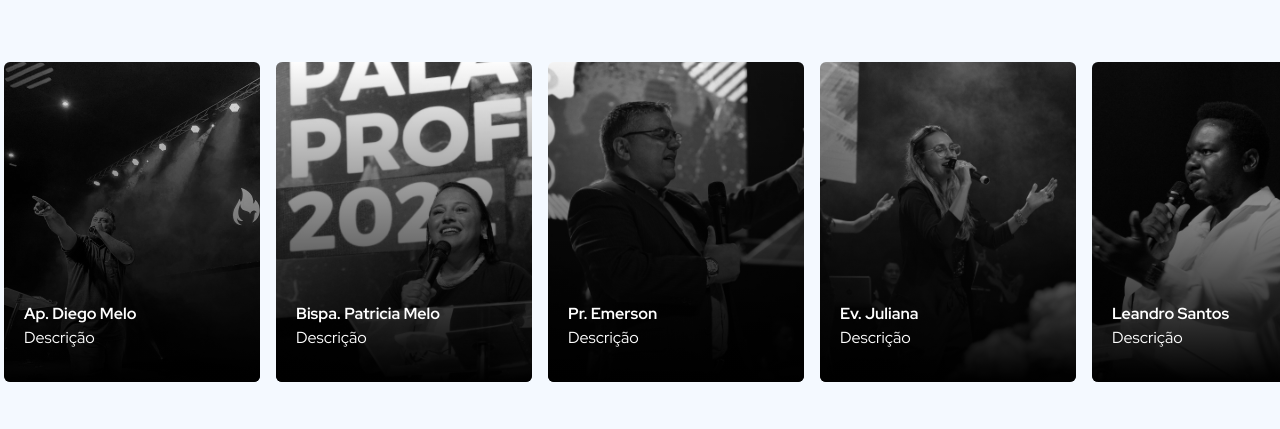
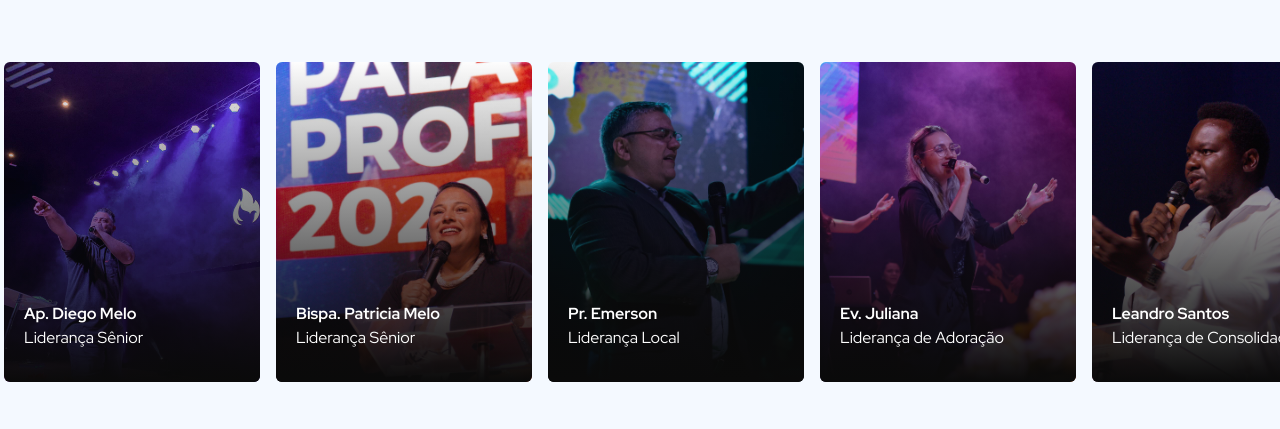
Before and after one commit to cunhaedu/plenitude-website, a Next.js app: page / in a window 1280 px wide. Shown: the part 1330-1759 px from the top of the page. Built offline with nearby package versions, Linux system fonts and the light colour scheme; what tailwindcss-hyphens would draw is missing.

Commit message:
feat: add videos to home and churches pages

```diff
--- a/src/components/Header/index.tsx
+++ b/src/components/Header/index.tsx
@@ -74,7 +74,7 @@ export function Header({ currentPage }: IHeaderProps) {
         <a href="#">
           <span className="sr-only">Comunidade Plenitude</span>
           <img
-            className="h-8 w-auto sm:h-10 rounded-full"
+            className="h-14 w-auto md:h-14 rounded-full"
             src="/assets/logo/full.jpg"
             alt="Comunidade Plenitude"
           />
@@ -186,7 +186,7 @@ export function Header({ currentPage }: IHeaderProps) {
               <div className="flex items-center justify-between">
                 <div>
                   <img
-                    className="h-8 w-auto sm:h-10 rounded-full"
+                    className="h-14 w-auto md:h-10 rounded-full"
                     src="/assets/logo/full.jpg"
                     alt="Comunidade Plenitude"
                   />
--- a/src/components/LeaderShipRow/index.tsx
+++ b/src/components/LeaderShipRow/index.tsx
@@ -8,31 +8,31 @@ const leaderShips: ILeaderShip[] = [
   {
     id: 1,
     name: 'Ap. Diego Melo',
-    description: 'Descrição',
+    description: 'Liderança Sênior',
     image: "bg-[url('/assets/leadership/main/apostolo_diego/01.jpg')]"
   },
   {
     id: 2,
     name: 'Bispa. Patricia Melo',
-    description: 'Descrição',
+    description: 'Liderança Sênior',
     image: "bg-[url('/assets/leadership/main/bispa_patricia/01.jpg')]"
   },
   {
     id: 3,
     name: 'Pr. Emerson',
-    description: 'Descrição',
+    description: 'Liderança Local',
     image: "bg-[url('/assets/leadership/main/pastor_emerson/02.jpg')]"
   },
   {
     id: 4,
     name: 'Ev. Juliana',
-    description: 'Descrição',
+    description: 'Liderança de Adoração',
     image: "bg-[url('/assets/leadership/worship/evangelista_juliana/02.jpg')]"
   },
   {
     id: 5,
     name: 'Leandro Santos',
-    description: 'Descrição',
+    description: 'Liderança de Consolidação',
     image: "bg-[url('/assets/leadership/consolidation/leandro/01.jpg')]"
   },
 ]
--- a/src/components/Thumbnail/index.tsx
+++ b/src/components/Thumbnail/index.tsx
@@ -6,8 +6,8 @@ interface Props {
 
 export default function Thumbnail({ leader }: Props) {
   return (
-      <div className={`${leader.image} bg-no-repeat bg-cover lg:grayscale hover:grayscale-0 bg-center rounded-md mx-2 cursor-pointer duration-200`}>
-        <div className='h-80 w-64 flex flex-col bg-gradient-to-t from-black rounded-md'>
+      <div className={`${leader.image} bg-no-repeat bg-cover bg-center rounded-md mx-2 cursor-pointer duration-200`}>
+        <div className='h-80 w-64 flex flex-col bg-gradient-to-t from-[#0a0a0a] hover:from-black rounded-md'>
           <span className='mt-60 text-white font-bold pl-5'>{leader.name}</span>
           <span className='text-white pl-5'>{leader.description}</span>
         </div>
--- a/src/pages/churches/index.tsx
+++ b/src/pages/churches/index.tsx
@@ -17,13 +17,34 @@ export default function Churches() {
 
       <main className='bg-blue-100/30'>
 
-        <section className="bg-place bg-center bg-cover bg-no-repeat md:bg-fixed">
+      <section className="relative flex items-center justify-center h-[calc(100vh-64px)] overflow-hidden">
+          <div className="relative z-20 bg-[rgba(0,0,0,0.4)] w-screen h-[calc(100vh-64px)] flex flex-col justify-center items-center">
+            <h1 className='font-bold text-3xl md:text-5xl p-5 tracking-wide text-white text-center'>
+              Conheça a localização das nossas igrejas
+            </h1>
+          </div>
+
+          <video
+            autoPlay
+            loop
+            muted
+            className="absolute z-10 min-w-full min-h-full max-w-none"
+          >
+            <source
+              src="https://drive.google.com/uc?export=download&id=15VMatYWgk8qwD-EKkog-HVI7H_MHz0jq"
+              type="video/mp4"
+            />
+            Your browser does not support the video tag.
+          </video>
+        </section>
+
+        {/* <section className="bg-place bg-center bg-cover bg-no-repeat md:bg-fixed">
           <div className='min-h-[calc(100vh-64px)] flex flex-col align-middle justify-center text-center text-white' >
             <h1 className='font-bold text-3xl md:text-5xl p-5 tracking-wide lg:w-6/12 text-center self-center'>
               Conheça a localização das nossas igrejas
             </h1>
           </div>
-        </section>
+        </section> */}
 
         <section className="max-w-2xl mx-auto py-16 px-4 sm:py-24 sm:px-6 lg:max-w-7xl lg:px-8">
           <h2 className="text-2xl font-extrabold text-center tracking-tight text-gray-900">
--- a/src/pages/index.tsx
+++ b/src/pages/index.tsx
@@ -21,12 +21,36 @@ export default function Home () {
       <Header currentPage='home' />
 
       <main>
-        <section className="bg-home bg-center bg-cover bg-no-repeat md:bg-fixed">
+        <section className="relative flex items-center justify-center h-[calc(100vh-64px)] overflow-hidden">
+          <div className="relative z-20 bg-[rgba(0,0,0,0.6)] w-screen h-[calc(100vh-64px)] flex flex-col justify-center items-center">
+            <h1 className='font-bold text-5xl p-5 tracking-wide text-white text-center'>
+              Comunidade Plenitude
+            </h1>
+            <h2 className='font-semibold text-xl text-white text-center'>
+              Lugar de novos começos
+            </h2>
+          </div>
+
+          <video
+            autoPlay
+            loop
+            muted
+            className="absolute z-10 min-w-full min-h-full max-w-none"
+          >
+            <source
+              src="https://drive.google.com/uc?export=download&id=1wMrOP5FuUrZ_FJ29boFg4j4PnU2Yx5d6"
+              type="video/mp4"
+            />
+            Your browser does not support the video tag.
+          </video>
+        </section>
+
+        {/* <section className="bg-home bg-center bg-cover bg-no-repeat md:bg-fixed">
           <div className='min-h-[calc(100vh-64px)] flex flex-col align-middle justify-center text-center text-white' >
             <h1 className='font-bold text-5xl p-5 tracking-wide'>Comunidade Plenitude</h1>
             <h2 className='font-semibold text-xl'>Lugar de novos começos</h2>
           </div>
-        </section>
+        </section> */}
 
         <section className='h-96 flex flex-col align-middle justify-center px-5 md:px-2' >
           <h3 className='text-center font-bold text-gray-500 text-xl lg:px-80 lg:text-2xl'>
```
Also changed, not shown: public/assets/logo/full.jpg.
